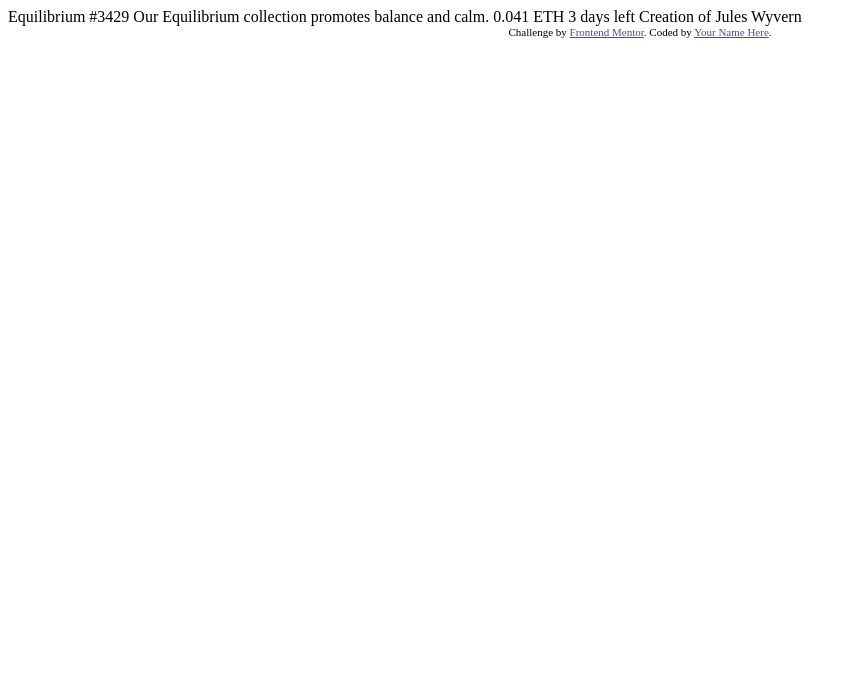
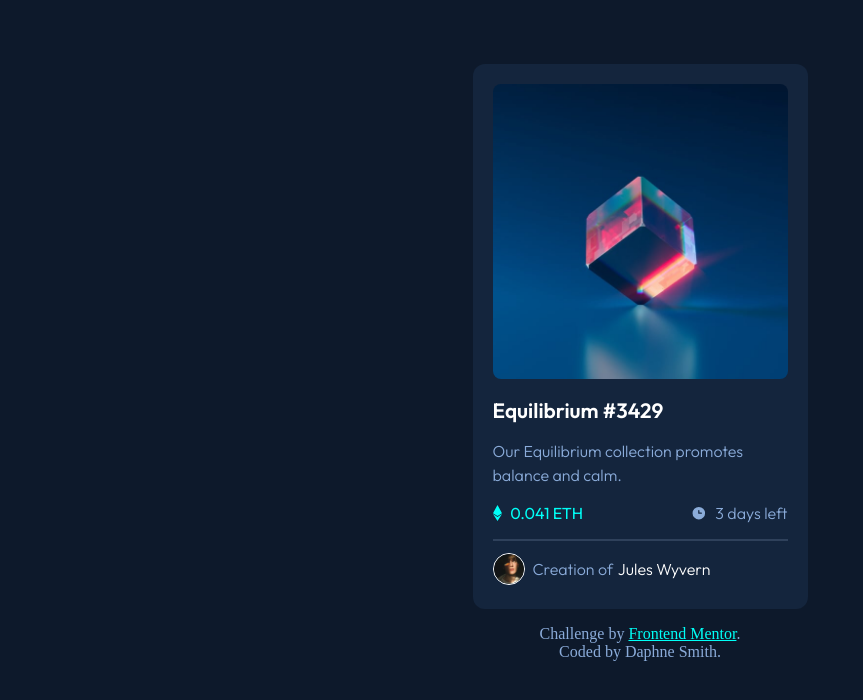
Before and after one commit to Daphne816/NFT-Preview-Card-Component, a plain HTML site: page index.html in a window 1280 px wide. Shown: the whole page, without its empty margins (0-863 px from the left). Drawn offline with Linux system fonts and the light colour scheme.

Commit message:
1st draft

```diff
--- a/css/style.css
+++ b/css/style.css
@@ -0,0 +1,96 @@
+/*Web Fonts*/
+@import url('https://fonts.googleapis.com/css2?family=Outfit:wght@300;400;600&display=swap');
+
+/*Custom Variables/ Colors*/
+:root {
+    --clr-primary-soft-blue: hsl(215, 51%, 70%);
+
+    --clr-primary-cyan: hsl(178, 100%, 50%);
+
+
+	/*Very Dark Blue*/
+    --clr-neutral-main-bg: hsl(217, 54%, 11%);
+
+	/*Very Dark Blue*/
+    --clr-neutral-card-bg: hsl(216, 50%, 16%);
+
+	/*Very Dark Blue*/
+	--clr-neutral-line: hsl(215, 32%, 27%);
+
+	--clr-neutral-white: hsl(0, 0%, 100%);
+}
+
+/*Desktop*/
+/*Tested at 1440x900px*/
+
+* {box-sizing: border-box;}
+
+body {background-color: var(--clr-neutral-main-bg);}
+
+.card {font-family: 'Outfit', sans-serif;
+       background-color: var(--clr-neutral-card-bg);
+       color: var(--clr-primary-soft-blue);
+       width: calc(375px - 2.5rem);
+       margin-inline: auto;
+       padding: 1.25rem;
+       border-radius: .75rem;
+       font-weight: 300;
+       margin-top: 4rem;}
+
+.card img {width: 100%;
+           border-radius: .5rem;}
+
+.card h1 {color: var(--clr-neutral-white);
+          font-weight: 600;
+          font-size: 1.3rem;}
+
+.item-link {color: var(--clr-neutral-white);
+      	    text-decoration: none;}
+
+.item-link:hover, .artist-name:hover {
+	color: var(--clr-primary-cyan);
+}
+
+.card p {font-size: 16px;
+         font-weight: 300;
+         line-height: 1.5rem;}
+
+.price span, .timer span {padding-left: .5rem;}
+
+.price-timer-row {display: flex;
+                  padding-bottom: 1rem;
+                  border-bottom: 2px solid var(--clr-neutral-line);}
+
+.price img, .timer img {height: 1rem;
+	  	    		    width: auto;}
+
+.price {color: var(--clr-primary-cyan);
+        font-weight: 400;
+	    display: flex;
+		align-items: center;}
+
+.timer {margin-left: auto;
+        display: flex;
+	    align-items: center;}
+
+.artist-row {display: flex;
+             margin-block: .75rem .25rem;
+             align-items: center;}
+
+.artist-row img {height: 2rem;
+			     width: auto;
+                 border: 1px solid var(--clr-neutral-white);
+                 border-radius: 1rem;
+                 margin-right: .5rem;}
+
+.artist-name {color: var(--clr-neutral-white);
+              margin-left: .3rem;
+              text-decoration: none;}
+
+.attribution {text-align: center;
+			  width: calc(375px - 2rem);
+	          margin-inline: auto;
+              color: var(--clr-primary-soft-blue);
+              margin-top: 1rem;}
+
+.attribution a {color: var(--clr-primary-cyan);}
--- a/index.html
+++ b/index.html
@@ -2,32 +2,39 @@
 <html lang="en">
 <head>
 	<meta charset="UTF-8">
-  <meta name="viewport" content="width=device-width, initial-scale=1.0"> <!-- displays site properly based on user's device -->
-
+  	<meta name="viewport" content="width=device-width, initial-scale=1.0">
   	<link rel="icon" type="image/png" sizes="32x32" href="./images/favicon-32x32.png">
-
   	<title>Frontend Mentor | NFT preview card component</title>
-
-  <!-- Feel free to remove these styles or customise in your own stylesheet 👍 -->
-  <style>
-    .attribution { font-size: 11px; text-align: center; }
-    .attribution a { color: hsl(228, 45%, 44%); }
-  </style>
+  	<link type="text/css" rel="stylesheet" href="css/style.css">
 </head>
 <body>
-
-  Equilibrium #3429
-
-  Our Equilibrium collection promotes balance and calm.
-
-  0.041 ETH
-  3 days left
-
-  Creation of Jules Wyvern
-
+	<main>
+		<div class="card">
+			<img src="images/image-equilibrium.jpg" alt="">
+			<h1><a href="#" class="item-link">Equilibrium #3429</a></h1>
+  			<p>Our Equilibrium collection promotes balance and calm.</p>
+			<div class="price-timer-row">
+				<div class="price">
+  					<img src="images/icon-ethereum.svg" alt="">
+					<span>0.041 ETH</span>
+				</div>
+				<div class="timer">
+					<img src="images/icon-clock.svg" alt="">
+  					<span>3 days left</span>
+				</div>
+			</div>
+			<div class="artist-row">
+				  <img src="images/image-avatar.png" alt="">
+				  Creation of <a class="artist-name" href="#">Jules Wyvern</a>
+			</div>
+		</div>
+	</main>
+	<footer>
 		<div class="attribution">
     		Challenge by <a href="https://www.frontendmentor.io?ref=challenge" target="_blank">Frontend Mentor</a>.
-    Coded by <a href="#">Your Name Here</a>.
+			<br>
+    		Coded by Daphne Smith.
   		</div>
+	</footer>
 </body>
 </html>
```
Lines whose indentation alone changed are shown as unchanged.
